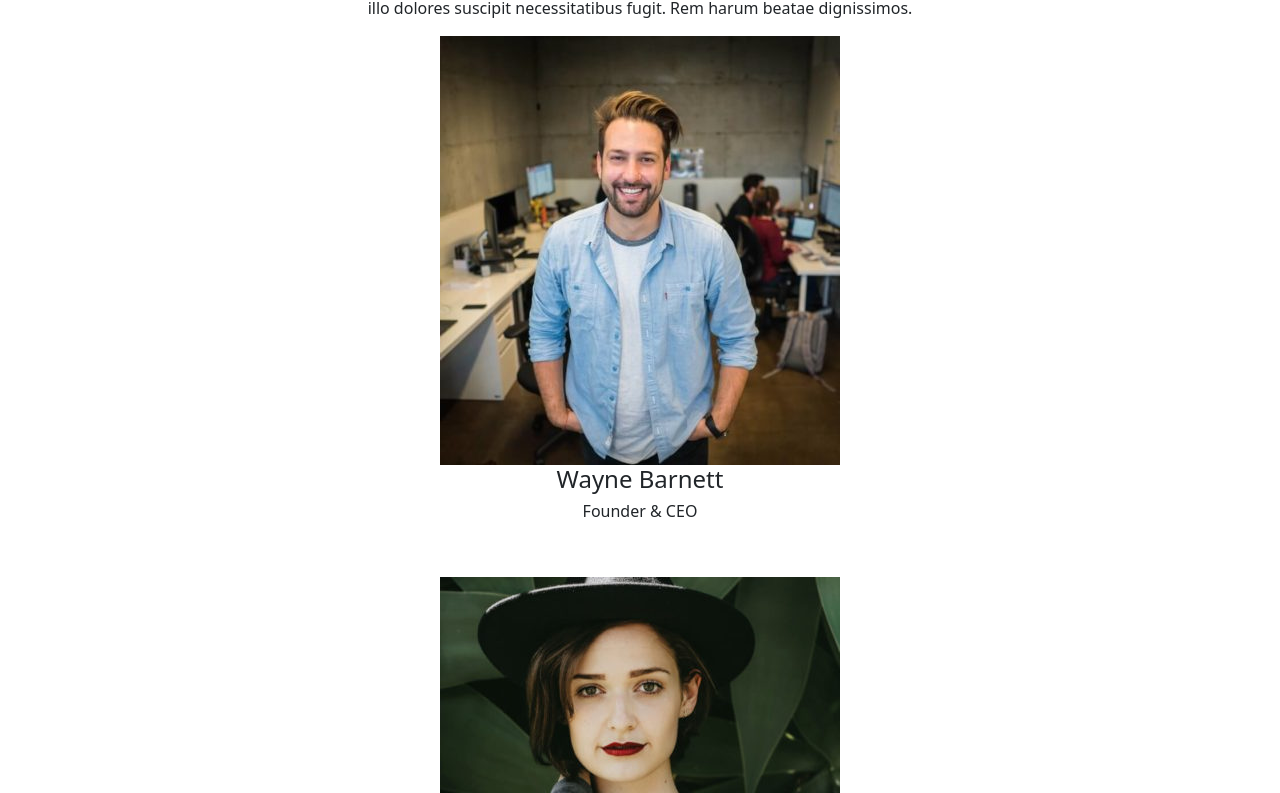
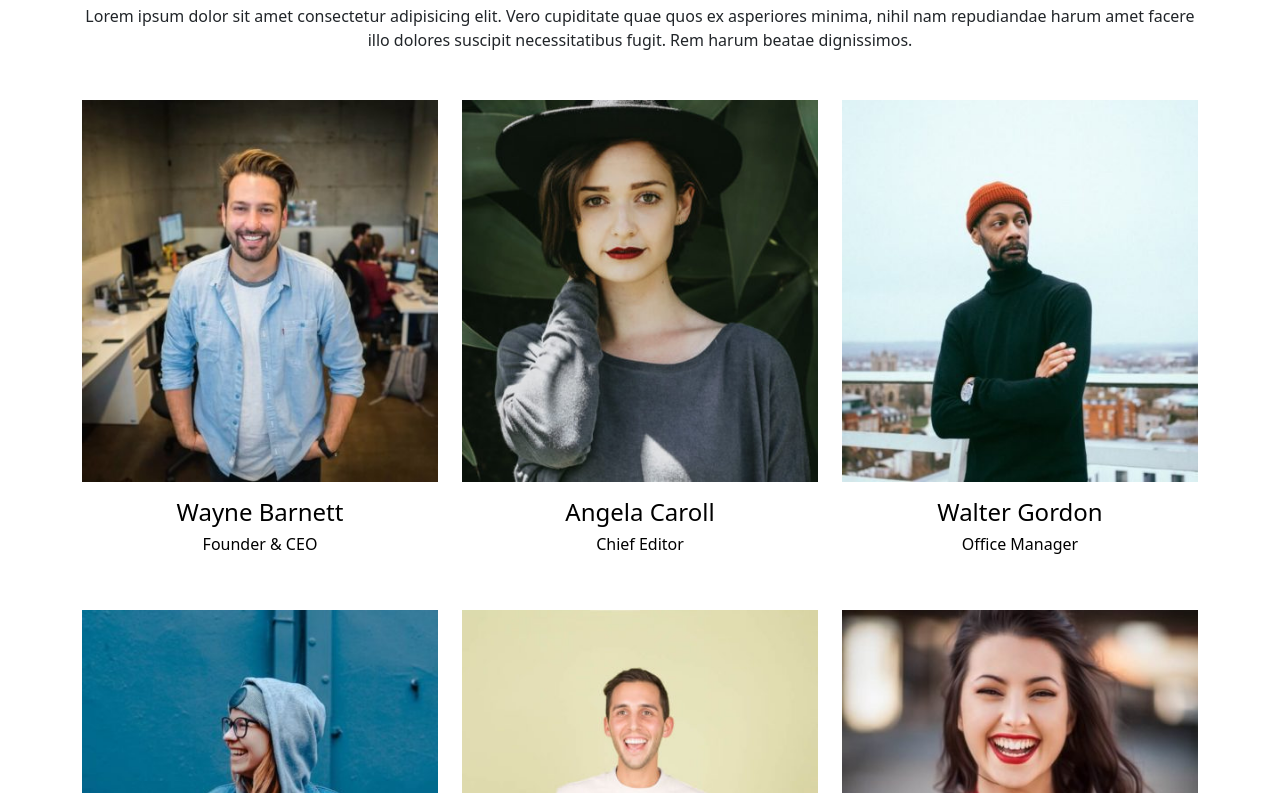
Before and after one commit to ClaudioLoGiudice7/js-our-team, a plain HTML site: page index.html in a window 1280 px wide. Shown: the part 84-877 px from the top of the page. Drawn offline with nearby package versions, Linux system fonts and the light colour scheme.

Commit message:
entering bonus 1 & bonus 2

```diff
--- a/index.html
+++ b/index.html
@@ -29,8 +29,8 @@
 <body>
     <header>
         <div class="container text-center">
-            <h1>Our Team</h1>
-            <p>
+            <h1 class="mt-4 mb-3">Our Team</h1>
+            <p class="mb-5">
                 Lorem ipsum dolor sit amet consectetur adipisicing elit. Vero cupiditate quae quos ex asperiores minima,
                 nihil nam repudiandae harum amet facere illo dolores suscipit necessitatibus fugit. Rem harum beatae
                 dignissimos.
@@ -39,7 +39,9 @@
     </header>
 
     <main>
-        <div id="cards-container" class="container text-center"></div>
+        <div id="cards-container" class="container text-center">
+
+        </div>
     </main>
 
     <footer>
--- a/js/main.js
+++ b/js/main.js
@@ -93,52 +93,56 @@ const containerCards = document.getElementById("cards-container");
 containerCards.innerHTML +=
     `
     <div class="row gy-5">
-        <div class="image-container">
-            <div class="col-12 col-md-6 col-lg-4 w-100">
-                <img src="./img/wayne-barnett-founder-ceo.jpg" alt="wayne-barnett-founder-ceo">
+        <div class="col-12 col-md-6 col-lg-4">
+            <a href="#" class="text-decoration-none text-black">
+                <img class="w-100 mb-3" src="./img/wayne-barnett-founder-ceo.jpg"
+                    alt="wayne-barnett-founder-ceo">
                 <h4>Wayne Barnett</h4>
                 <h6>Founder & CEO</h6>
-            </div>
+            </a>
         </div>
 
-        <div class="image-container">
-            <div class="col-12 col-md-6 col-lg-4 w-100">
-                <img src="./img/angela-caroll-chief-editor.jpg" alt="angela-caroll-chief-editor">
+        <div class="col-12 col-md-6 col-lg-4">
+            <a href="#" class="text-decoration-none text-black">
+                <img class="w-100 mb-3" src="./img/angela-caroll-chief-editor.jpg"
+                    alt="angela-caroll-chief-editor">
                 <h4>Angela Caroll</h4>
                 <h6>Chief Editor</h6>
-            </div>
+            </a>
         </div>
 
-        <div class="image-container">
-            <div class="col-12 col-md-6 col-lg-4 w-100">
-                <img src="./img/walter-gordon-office-manager.jpg" alt="walter-gordon-office-manager">
+        <div class="col-12 col-md-6 col-lg-4">
+            <a href="#" class="text-decoration-none text-black">
+                <img class="w-100 mb-3" src="./img/walter-gordon-office-manager.jpg"
+                    alt="walter-gordon-office-manager">
                 <h4>Walter Gordon</h4>
                 <h6>Office Manager</h6>
-            </div>
+            </a>
         </div>
 
-        <div class="image-container">
-            <div class="col-12 col-md-6 col-lg-4 w-100">
-                <img src="./img/angela-lopez-social-media-manager.jpg" alt="angela-lopez-social-media-manager">
+        <div class="col-12 col-md-6 col-lg-4">
+            <a href="#" class="text-decoration-none text-black">
+                <img class="w-100 mb-3" src="./img/angela-lopez-social-media-manager.jpg"
+                    alt="angela-lopez-social-media-manager">
                 <h4>Angela Lopez</h4>
                 <h6>Social Media Manager</h6>
-            </div>
+            </a>
         </div>
 
-        <div class="image-container">
-            <div class="col-12 col-md-6 col-lg-4 w-100">
-                <img src="./img/scott-estrada-developer.jpg" alt="scott-estrada-developer">
+        <div class="col-12 col-md-6 col-lg-4">
+            <a href="#" class="text-decoration-none text-black"><img class="w-100 mb-3"
+                    src="./img/scott-estrada-developer.jpg" alt="scott-estrada-developer">
                 <h4>Scott Estrada</h4>
                 <h6>Developer</h6>
-            </div>
+            </a>
         </div>
 
-        <div class="image-container">
-            <div class="col-12 col-md-6 col-lg-4 w-100">
-                <img src="./img/barbara-ramos-graphic-designer.jpg" alt="barbara-ramos-graphic-designer">
+        <div class="col-12 col-md-6 col-lg-4">
+            <a href="#" class="text-decoration-none text-black"><img class="w-100 mb-3"
+                    src="./img/barbara-ramos-graphic-designer.jpg" alt="barbara-ramos-graphic-designer">
                 <h4>Barbara Ramos</h4>
                 <h6>Graphic Designer</h6>
-            </div>
+            </a>
         </div>
     </div>
     `
```
